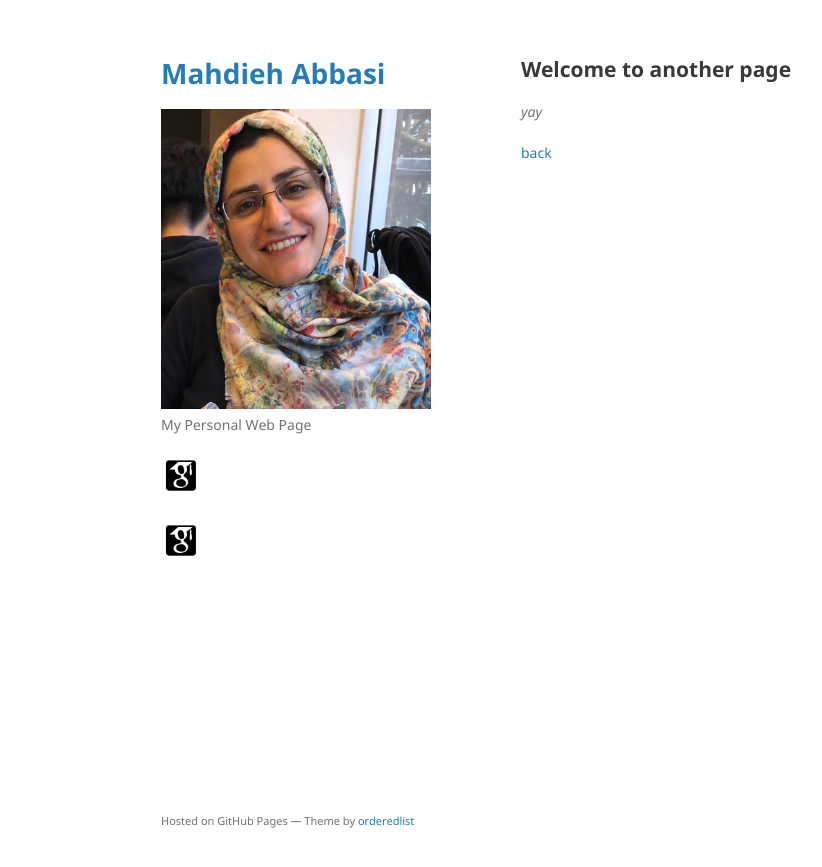
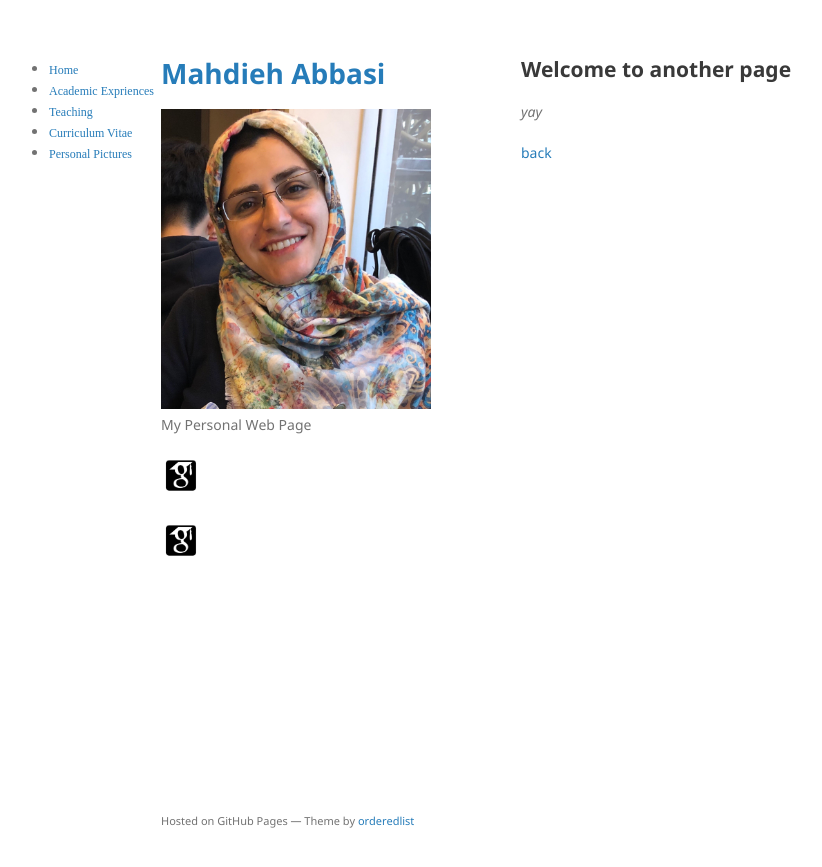
Before and after one commit to mahdaneh/mahdaneh.github.io, a Jekyll site: the page built from another-page.md, in a window 1280 px wide. Shown: the top 867 px of the page, without its empty margins (49-871 px from the left). Built offline with Jekyll 4.4.1, drawn with Linux system fonts in a browser that asks for light colours; our own code applies the rules of GitHub Pages for plain Markdown files.

Commit message:
Update default.html

```diff
--- a/_layouts/default.html
+++ b/_layouts/default.html
@@ -68,5 +68,28 @@
       ga('send', 'pageview');
     </script>
     {% endif %}
+<div id="linkList">
+
+<div id="linkList2">
+
+<div id="lselect">
+<ul>
+  <li><a href=""><span
+    style="font-size: 9pt;font-family: Times New Roman,Times,serif">Home</span></a></li>
+  <li><a href="AcExp.html"><span
+    style="font-size:9pt;font-family: Times New Roman,Times,serif">Academic
+    Expriences</span></a></li>
+  <li><a href="course.html"><span
+    style="font-size: 9pt;font-family: Times New Roman,Times,serif">Teaching</span></a></li>
+  <li><a href="Mahdieh_CV.pdf"><span
+    style="font-size: 9pt;font-family: Times New Roman,Times,serif">Curriculum
+    Vitae</span></a></li>
+  <li><a href="pic.html"><span
+    style="font-size: 9pt;font-family: Times New Roman,Times,serif">Personal
+    Pictures</span></a></li>
+</ul>
+</div>
+  </div>
+  </div>
   </body>
 </html>
```
